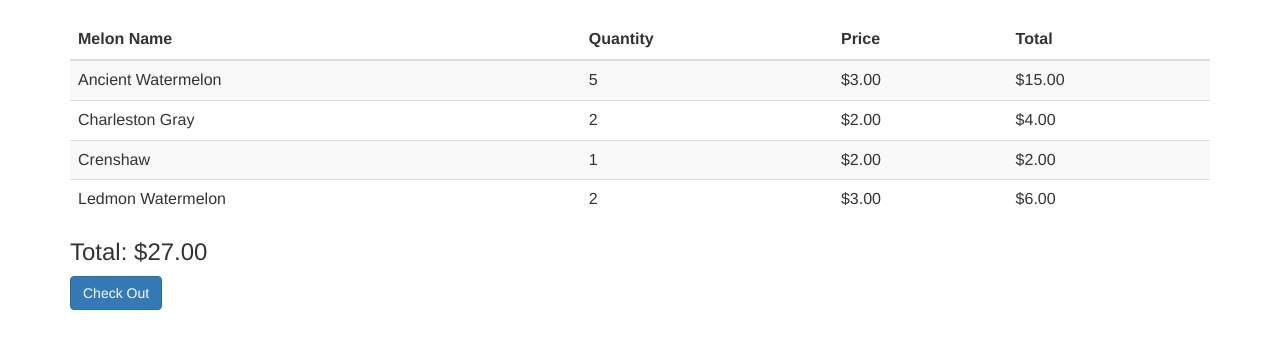
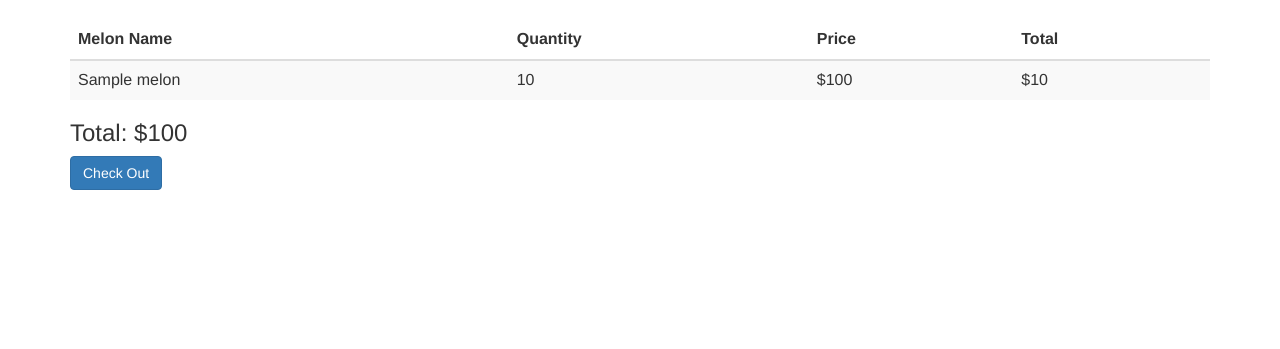
Before and after one commit to paulinang/hb-lab-exercises, a Flask app: template templates/cart.html in a window 1280 px wide. Shown: the part 51-400 px from the top of the page. Run offline with Flask 2, Linux system fonts and the light colour scheme; the template is opened without the code that fills it: most values are stand-ins (such as "Sample title", 1, 10 or a date in 2020); some libraries are stand-ins or nearby versions.

Commit message:
Made working display cart

```diff
--- a/shoppingsite.py
+++ b/shoppingsite.py
@@ -78,7 +78,38 @@ def show_shopping_cart():
     # Make sure your function can also handle the case wherein no cart has
     # been added to the session
 
-    return render_template("cart.html")
+    if 'cart' not in session:
+        # session['cart'] = {}
+        flash('Nothing has been added to cart')
+        return redirect('/melons')
+
+    # get cart from session
+    cart = session["cart"]
+
+    # make variables to hold cart list and total cost
+    melon_cart_list = []
+    total_cost = 0
+
+    # fill in cart list and add to order total cost
+    for melon_id, qty in cart.items():
+        # get melon object
+        current_melon = melons.get_by_id(melon_id)
+
+        # calculate total cost of current melon and total order cost
+        current_melon_total_cost = current_melon.price * int(qty)
+        total_cost = total_cost + current_melon_total_cost
+
+        # add new attributes to melon object
+        current_melon.qty = qty
+        current_melon.total_cost = current_melon_total_cost
+
+        # append melon object to melon cart list
+        melon_cart_list.append(current_melon)
+
+
+    return render_template("cart.html",
+                            order_cost = total_cost,
+                            melon_cart_list = melon_cart_list)
 
 
 @app.route("/add_to_cart/<melon_id>")
@@ -108,7 +139,7 @@ def add_to_cart(melon_id):
 
     print session['cart']
 
-    return redirect('/cart')
+    return redirect('/melons')
 
 
 @app.route("/login", methods=["GET"])
--- a/templates/cart.html
+++ b/templates/cart.html
@@ -13,34 +13,18 @@
         </tr>
         </thead>
         <tbody>
+        {% for melon in melon_cart_list %}
         <tr>
-            <td>Ancient Watermelon</td>
-            <td>5</td>
-            <td>$3.00</td>
-            <td>$15.00</td>
+            <td>{{ melon.common_name }}</td>
+            <td>{{ melon.qty }}</td>
+            <td>${{ melon.price }}0</td>
+            <td>${{ melon.total_cost }}0</td>
         </tr>
-        <tr>
-            <td>Charleston Gray</td>
-            <td>2</td>
-            <td>$2.00</td>
-            <td>$4.00</td>
-        </tr>
-        <tr>
-            <td>Crenshaw</td>
-            <td>1</td>
-            <td>$2.00</td>
-            <td>$2.00</td>
-        </tr>
-        <tr>
-            <td>Ledmon Watermelon</td>
-            <td>2</td>
-            <td>$3.00</td>
-            <td>$6.00</td>
-        </tr>
+        {% endfor %}
         </tbody>
     </table>
 
-    <h3>Total: $27.00</h3>
+    <h3>Total: ${{ order_cost }}0</h3>
 
     <a href="/checkout" class="btn btn-large btn-primary">Check Out</a>
 
```
